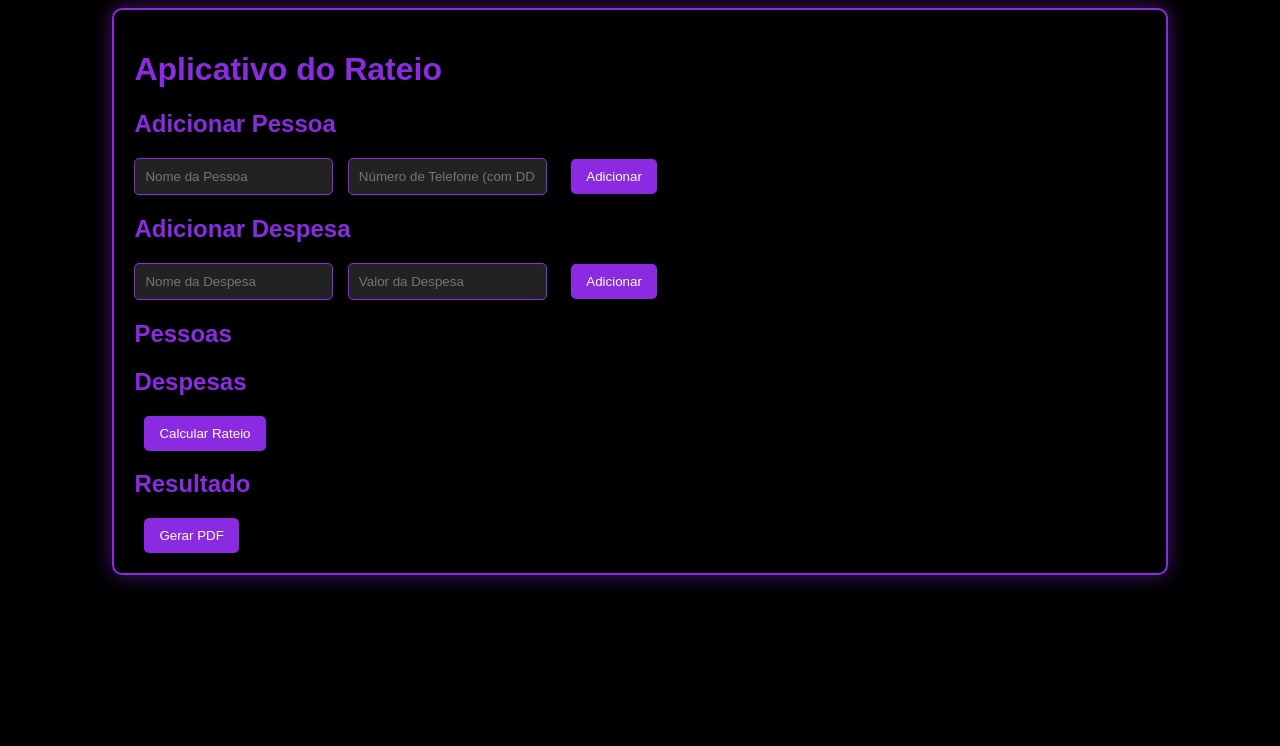
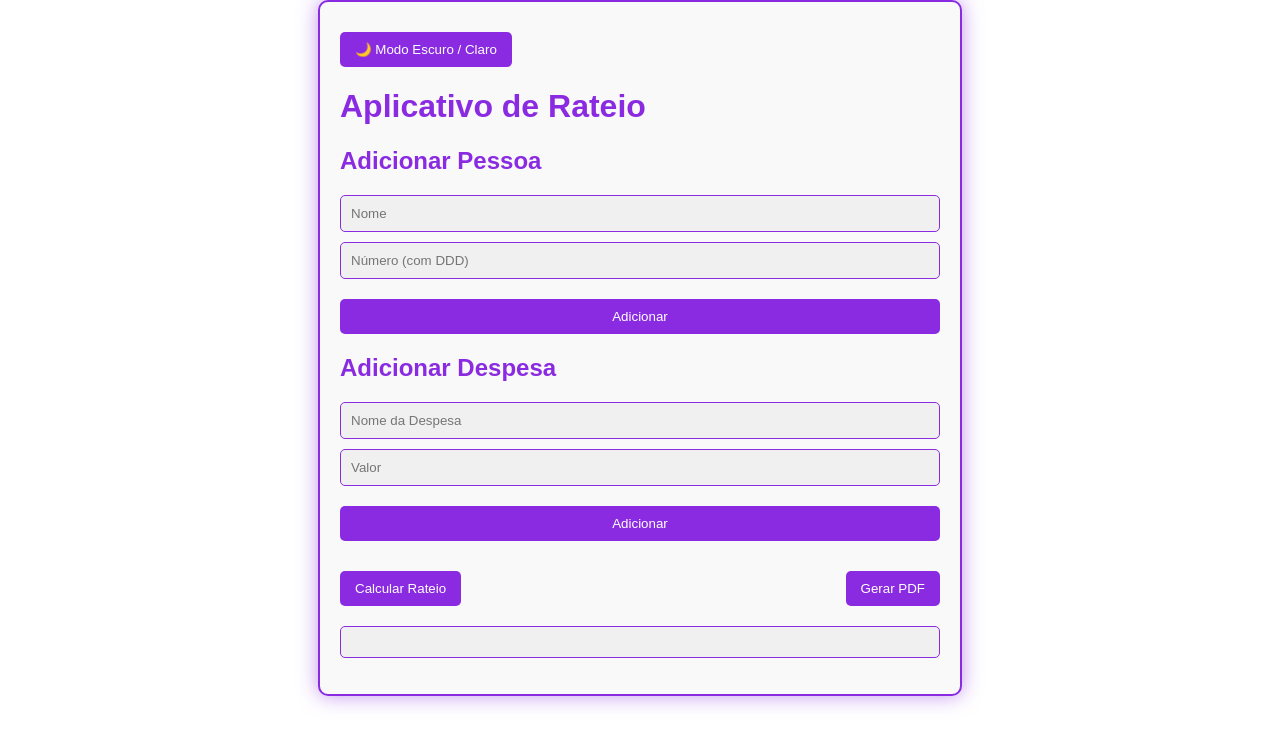
Before and after one commit to OtavioRdR/Aplicativo-do-Rateio, a plain HTML site: page index.html in a window 1280 px wide. Drawn offline with Linux system fonts and the light colour scheme.

Commit message:
APlicativo 2.0

```diff
--- a/index.html
+++ b/index.html
@@ -3,40 +3,41 @@
 <head>
     <meta charset="UTF-8">
     <meta name="viewport" content="width=device-width, initial-scale=1.0">
-    <title>Aplicativo do Rateio</title>
+    <title>Aplicativo de Rateio</title>
     <link rel="stylesheet" href="styles.css">
 </head>
 <body>
     <div class="container">
-        <h1>Aplicativo do Rateio</h1>
+        <button class="toggle-button" onclick="toggleDarkMode()">🌙 Modo Escuro / Claro</button>
+        <h1>Aplicativo de Rateio</h1>
 
         <div class="form-section">
             <h2>Adicionar Pessoa</h2>
-            <input type="text" id="nomePessoa" placeholder="Nome da Pessoa">
-            <input type="text" id="numeroPessoa" placeholder="Número de Telefone (com DDD)">
-            <button onclick="adicionarPessoa()">Adicionar</button>
+            <div class="input-group">
+                <input type="text" id="nomePessoa" placeholder="Nome">
+                <input type="text" id="numeroPessoa" placeholder="Número (com DDD)">
+                <button onclick="adicionarPessoa()">Adicionar</button>
+            </div>
         </div>
 
         <div class="form-section">
             <h2>Adicionar Despesa</h2>
-            <input type="text" id="nomeDespesa" placeholder="Nome da Despesa">
-            <input type="number" id="valorDespesa" placeholder="Valor da Despesa">
-            <button onclick="adicionarDespesa()">Adicionar</button>
+            <div class="input-group">
+                <input type="text" id="nomeDespesa" placeholder="Nome da Despesa">
+                <input type="number" id="valorDespesa" placeholder="Valor">
+                <button onclick="adicionarDespesa()">Adicionar</button>
+            </div>
         </div>
 
-        <h2>Pessoas</h2>
+        <div class="button-group">
+            <button onclick="calcularRateio()">Calcular Rateio</button>
+            <button onclick="gerarPDF()">Gerar PDF</button>
+        </div>
+
+        <div id="resultado" class="resultado-card"></div>
         <ul id="listaPessoas"></ul>
-
-        <h2>Despesas</h2>
         <ul id="listaDespesas"></ul>
-
-        <button class="action-button" onclick="calcularRateio()">Calcular Rateio</button>
-
-        <h2>Resultado</h2>
-        <div id="resultado"></div>
-        <button class="action-button" onclick="gerarPDF()">Gerar PDF</button>
     </div>
-
     <script src="script.js"></script>
 </body>
 </html>
--- a/script.js
+++ b/script.js
@@ -77,6 +77,16 @@ function enviarWhatsApp(pessoa) {
     const totalDespesas = despesas.reduce((total, despesa) => total + despesa.valor, 0);
     const valorPorPessoa = totalDespesas / pessoas.length;
     const mensagem = `Olá ${pessoa.nome},\n\nTotal de Despesas: R$ ${totalDespesas.toFixed(2)}\nValor a Pagar: R$ ${valorPorPessoa.toFixed(2)}`;
-    const url = `https://api.whatsapp.com/send?phone=${pessoa.numero}&text=${encodeURIComponent(mensagem)}`;
+    const url = `https://api.whatsapp.com/send?phone=${pessoa.numero.replace(/\D/g, '')}&text=${encodeURIComponent(mensagem)}`;
     window.open(url, '_blank');
 }
+
+function toggleDarkMode() {
+    const body = document.body;
+    body.classList.toggle('dark-mode');
+}
+
+function toggleDarkMode() {
+    const body = document.body;
+    body.classList.toggle('dark-mode');
+}
--- a/styles.css
+++ b/styles.css
@@ -1,16 +1,21 @@
+/* Estilos padrão (Modo Claro) */
 body {
-    background-color: black;
-    color: white;
+    background-color: white; /* Cor de fundo do modo claro */
+    color: black; /* Cor do texto do modo claro */
     font-family: Arial, sans-serif;
+    margin: 0;
+    padding: 0;
 }
 
 .container {
-    width: 80%;
+    width: 90%;
+    max-width: 600px; /* Limita a largura máxima para telas grandes */
     margin: auto;
     padding: 20px;
     border: 2px solid #8A2BE2;
     border-radius: 10px;
     box-shadow: 0 0 20px rgba(138, 43, 226, 0.5);
+    background-color: #f9f9f9; /* Fundo claro para o container */
 }
 
 h1, h2 {
@@ -21,13 +26,18 @@ h1, h2 {
     margin-bottom: 20px;
 }
 
+.input-group {
+    display: flex;
+    flex-direction: column; /* Alinha os inputs verticalmente */
+}
+
 input {
-    margin-right: 10px;
+    margin-bottom: 10px; /* Espaço entre os inputs */
     padding: 10px;
     border: 1px solid #8A2BE2;
     border-radius: 5px;
-    background-color: #222;
-    color: white;
+    background-color: #f0f0f0; /* Fundo claro para inputs */
+    color: black; /* Texto escuro para inputs */
 }
 
 button {
@@ -37,11 +47,16 @@ button {
     border-radius: 5px;
     color: white;
     cursor: pointer;
-    margin-left: 10px;
+    margin-top: 10px; /* Espaço acima do botão */
 }
 
 button:hover {
     background-color: #7A1DBE;
+}
+
+.button-group {
+    display: flex;
+    justify-content: space-between; /* Espaça os botões */
 }
 
 ul {
@@ -54,5 +69,55 @@ li {
     padding: 10px;
     border: 1px solid #8A2BE2;
     border-radius: 5px;
-    background-color: #333;
+    background-color: #f9f9f9; /* Fundo claro para itens da lista */
 }
+
+/* Estilos para o Modo Escuro */
+.dark-mode {
+    background-color: black; /* Cor de fundo do modo escuro */
+    color: white; /* Cor do texto do modo escuro */
+}
+
+.dark-mode .container {
+    background-color: #222; /* Fundo escuro para o container */
+}
+
+.dark-mode input {
+    background-color: #333; /* Fundo escuro para inputs */
+    color: white; /* Texto claro para inputs */
+}
+
+.dark-mode button {
+    background-color: #8A2BE2;
+}
+
+.dark-mode button:hover {
+    background-color: #7A1DBE;
+}
+
+.dark-mode li {
+    background-color: #444; /* Fundo escuro para itens da lista */
+}
+
+.resultado-card {
+    padding: 15px;
+    border: 1px solid #8A2BE2;
+    border-radius: 5px;
+    background-color: #f0f0f0; /* Fundo claro para o card de resultado */
+    margin-top: 20px; /* Espaço acima do card */
+}
+
+/* Responsividade */
+@media (max-width: 600px) {
+    .input-group {
+        flex-direction: column; /* Alinha os inputs verticalmente em telas pequenas */
+    }
+
+    .button-group {
+        flex-direction: column; /* Alinha os botões verticalmente em telas pequenas */
+    }
+
+    .button-group button {
+        margin-top: 10px; /* Espaço entre os botões */
+    }
+}
```
